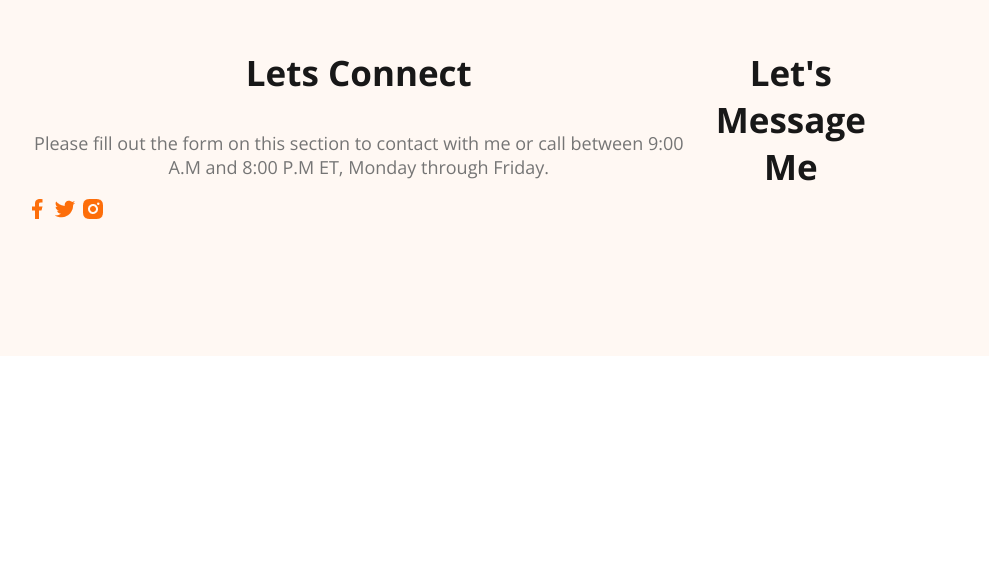
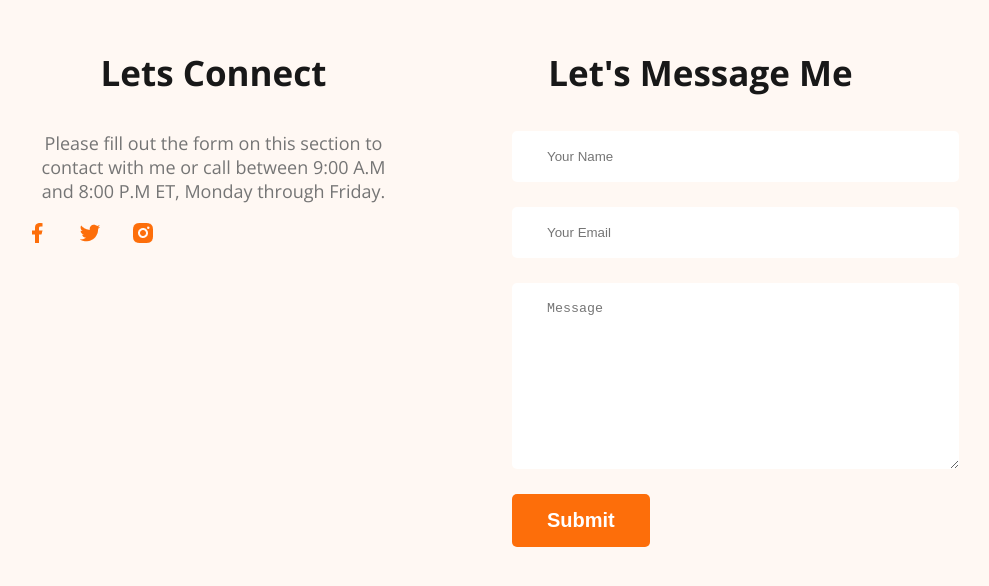
Before and after one commit to subarnoturja/developer-portfolio, a plain HTML site: page index.html in a window 1280 px wide. Shown: the part 3410-3996 px from the top of the page, without its empty margins (183-1172 px from the left). Before the commit the page ends 3774 px from the top, so only its background shows below. Drawn offline with nearby package versions, Linux system fonts and the light colour scheme.

Commit message:
finished the footer part completely

```diff
--- a/index.html
+++ b/index.html
@@ -149,6 +149,12 @@
         </div>
         <div class="footer-column">
             <h3 class="section-title">Let's Message Me</h3>
+            <form class="contact" action="">
+                <input type="text" placeholder="Your Name">
+                <input type="email" name="" placeholder="Your Email">
+                <textarea name="" placeholder="Message" id="" cols="30" rows="10"></textarea>
+                <input class="btn-primary" type="submit" value="Submit">
+            </form>
         </div>
     </footer>
 </body>
--- a/styles/portfolio.css
+++ b/styles/portfolio.css
@@ -158,7 +158,25 @@ main section{
 /* footer Style */
 footer{
     display: flex;
+    gap: 110px;
     background: #FFF8F3;
     margin-top: 120px;
     padding: 130px 200px;
 }
+.footer-column{
+    width: 50%;
+}
+.contact input[type="text"], input[type="email"],
+textarea{
+    display: block;
+    margin-bottom: 25px;
+    padding: 18px 35px;
+    color: #757575;
+    border: 0;
+    border-radius: 5px;
+    background: #FFF;
+    width: 100%;
+}
+.social-link a{
+    margin-right: 25px;
+}
```
